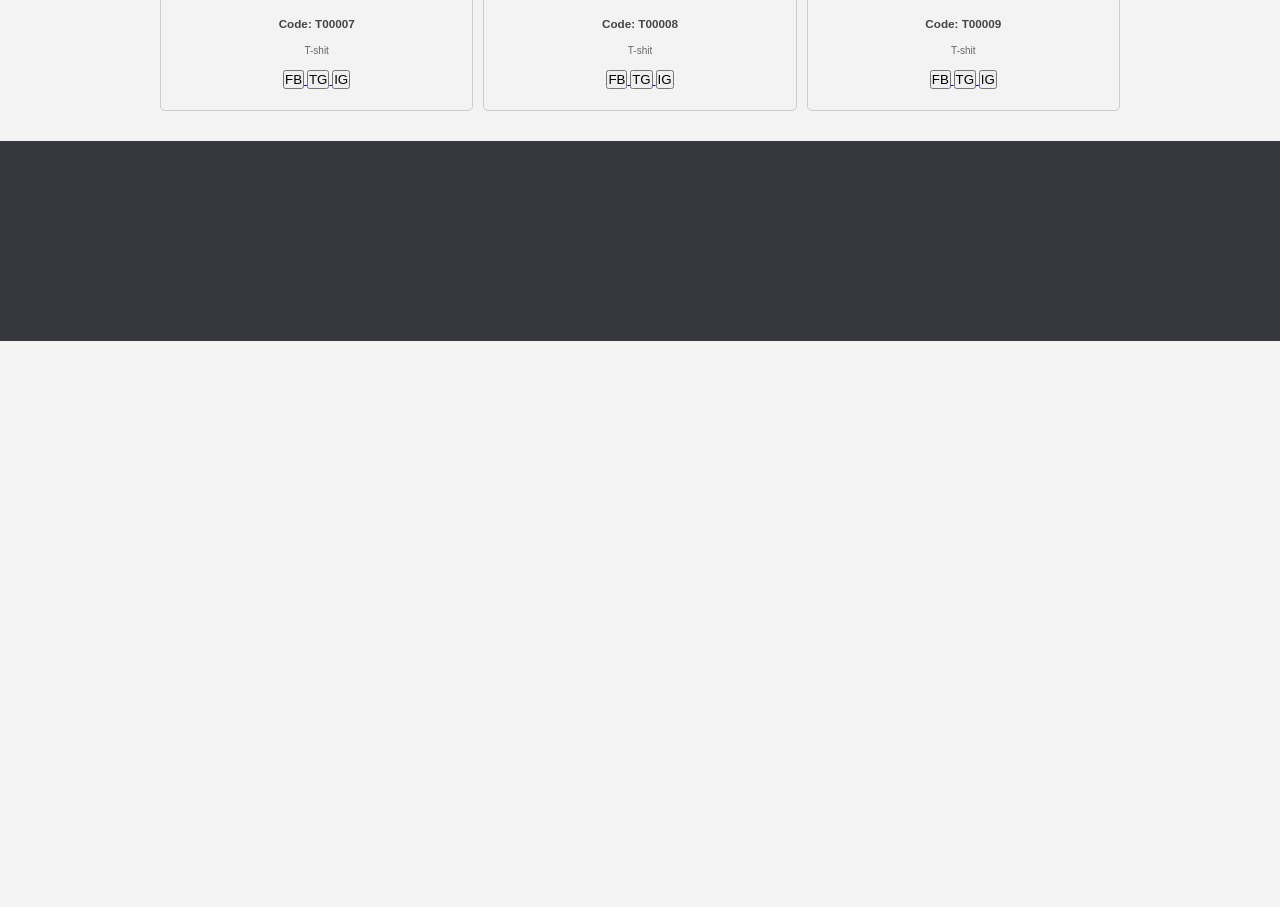
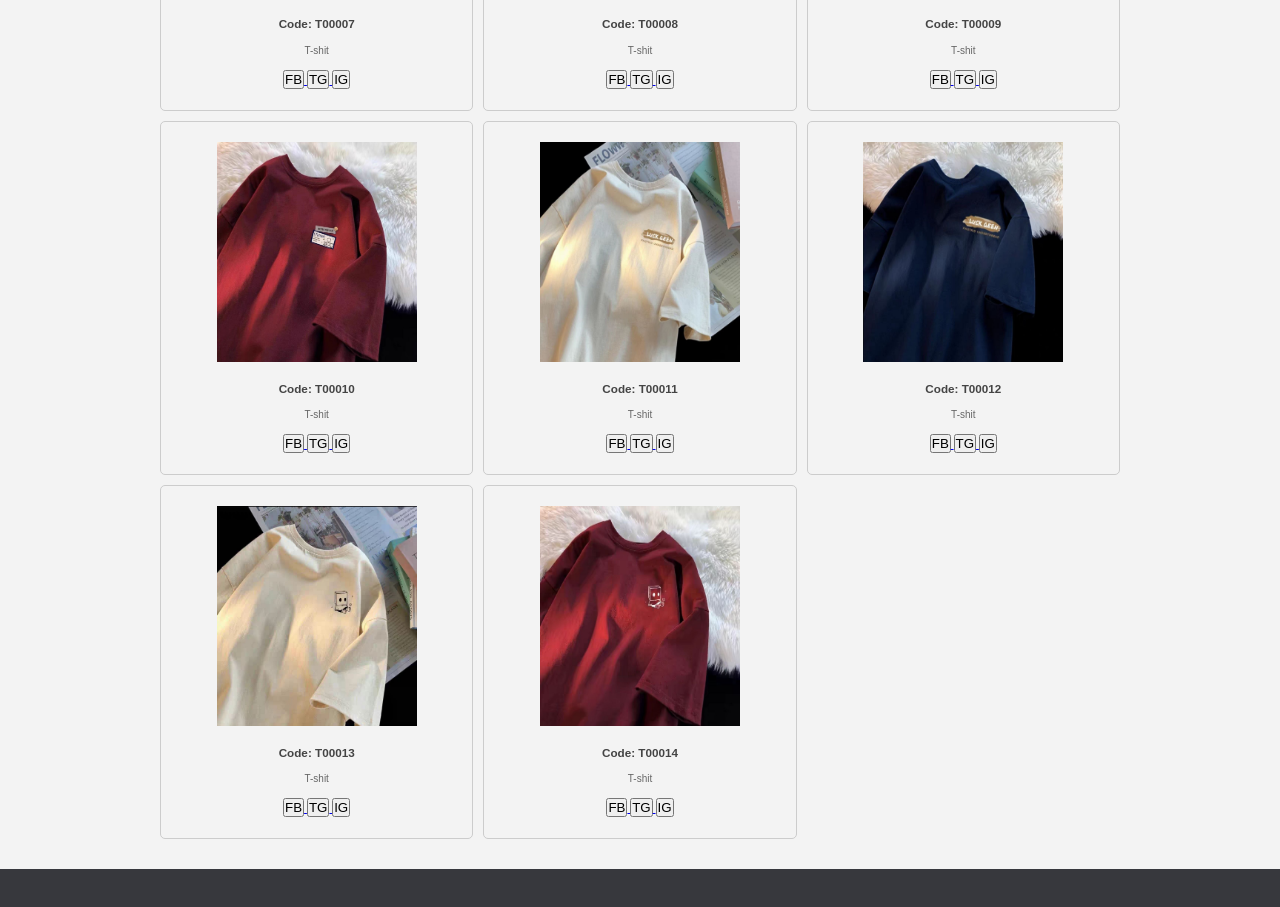
Before and after one commit to t-shirt-vibe/menu, a plain HTML site: page index.html in a window 1280 px wide. Shown: the part 1083-1990 px from the top of the page. Before the commit the page ends 1424 px from the top, so only its background shows below. Drawn offline with Linux system fonts and the light colour scheme.

Commit message:
update image

```diff
--- a/index.html
+++ b/index.html
@@ -176,6 +176,91 @@
           <button>IG</button>
         </a>
       </div>
+      <div class="product-card">
+        <img src="img/t-shirt/T00010.jpg" alt="Product 1">
+        <h3>Code: T00010</h3>
+        <p>T-shit</p>
+        <a href="https://www.facebook.com/profile.php?id=61570025953887&mibextid=ZbWKwL" target="_blank"
+          class="fb-chat-btn">
+          <button>FB</button>
+        </a>
+        <a href="https://www.facebook.com/profile.php?id=61570025953887&mibextid=ZbWKwL" target="_blank"
+          class="fb-chat-btn">
+          <button>TG</button>
+        </a>
+        <a href="https://www.facebook.com/profile.php?id=61570025953887&mibextid=ZbWKwL" target="_blank"
+          class="fb-chat-btn">
+          <button>IG</button>
+        </a>
+      </div>
+      <div class="product-card">
+        <img src="img/t-shirt/T00011.jpg" alt="Product 1">
+        <h3>Code: T00011</h3>
+        <p>T-shit</p>
+        <a href="https://www.facebook.com/profile.php?id=61570025953887&mibextid=ZbWKwL" target="_blank"
+          class="fb-chat-btn">
+          <button>FB</button>
+        </a>
+        <a href="https://www.facebook.com/profile.php?id=61570025953887&mibextid=ZbWKwL" target="_blank"
+          class="fb-chat-btn">
+          <button>TG</button>
+        </a>
+        <a href="https://www.facebook.com/profile.php?id=61570025953887&mibextid=ZbWKwL" target="_blank"
+          class="fb-chat-btn">
+          <button>IG</button>
+        </a>
+      </div>
+      <div class="product-card">
+        <img src="img/t-shirt/T00012.jpg" alt="Product 1">
+        <h3>Code: T00012</h3>
+        <p>T-shit</p>
+        <a href="https://www.facebook.com/profile.php?id=61570025953887&mibextid=ZbWKwL" target="_blank"
+          class="fb-chat-btn">
+          <button>FB</button>
+        </a>
+        <a href="https://www.facebook.com/profile.php?id=61570025953887&mibextid=ZbWKwL" target="_blank"
+          class="fb-chat-btn">
+          <button>TG</button>
+        </a>
+        <a href="https://www.facebook.com/profile.php?id=61570025953887&mibextid=ZbWKwL" target="_blank"
+          class="fb-chat-btn">
+          <button>IG</button>
+        </a>
+      </div>
+      <div class="product-card">
+        <img src="img/t-shirt/T00013.jpg" alt="Product 1">
+        <h3>Code: T00013</h3>
+        <p>T-shit</p>
+        <a href="https://www.facebook.com/profile.php?id=61570025953887&mibextid=ZbWKwL" target="_blank"
+          class="fb-chat-btn">
+          <button>FB</button>
+        </a>
+        <a href="https://www.facebook.com/profile.php?id=61570025953887&mibextid=ZbWKwL" target="_blank"
+          class="fb-chat-btn">
+          <button>TG</button>
+        </a>
+        <a href="https://www.facebook.com/profile.php?id=61570025953887&mibextid=ZbWKwL" target="_blank"
+          class="fb-chat-btn">
+          <button>IG</button>
+        </a>
+      </div>
+      <div class="product-card">
+        <img src="img/t-shirt/T00014.jpg" alt="Product 1">
+        <h3>Code: T00014</h3>
+        <p>T-shit</p>
+        <a href="https://www.facebook.com/profile.php?id=61570025953887&mibextid=ZbWKwL" target="_blank"
+          class="fb-chat-btn">
+          <button>FB</button>
+        </a>
+        <a href="https://www.facebook.com/profile.php?id=61570025953887&mibextid=ZbWKwL" target="_blank"
+          class="fb-chat-btn">
+          <button>TG</button>
+        </a>
+        <a href="https://www.facebook.com/profile.php?id=61570025953887&mibextid=ZbWKwL" target="_blank"
+          class="fb-chat-btn">
+          <button>IG</button>
+        </a>
+      </div>
 
     </div>
 
```
Also changed, not shown: img/t-shirt/T00010.jpg (added), img/t-shirt/T00011.jpg (added), img/t-shirt/T00012.jpg (added), img/t-shirt/T00013.jpg (added), img/t-shirt/T00014.jpg (added).
